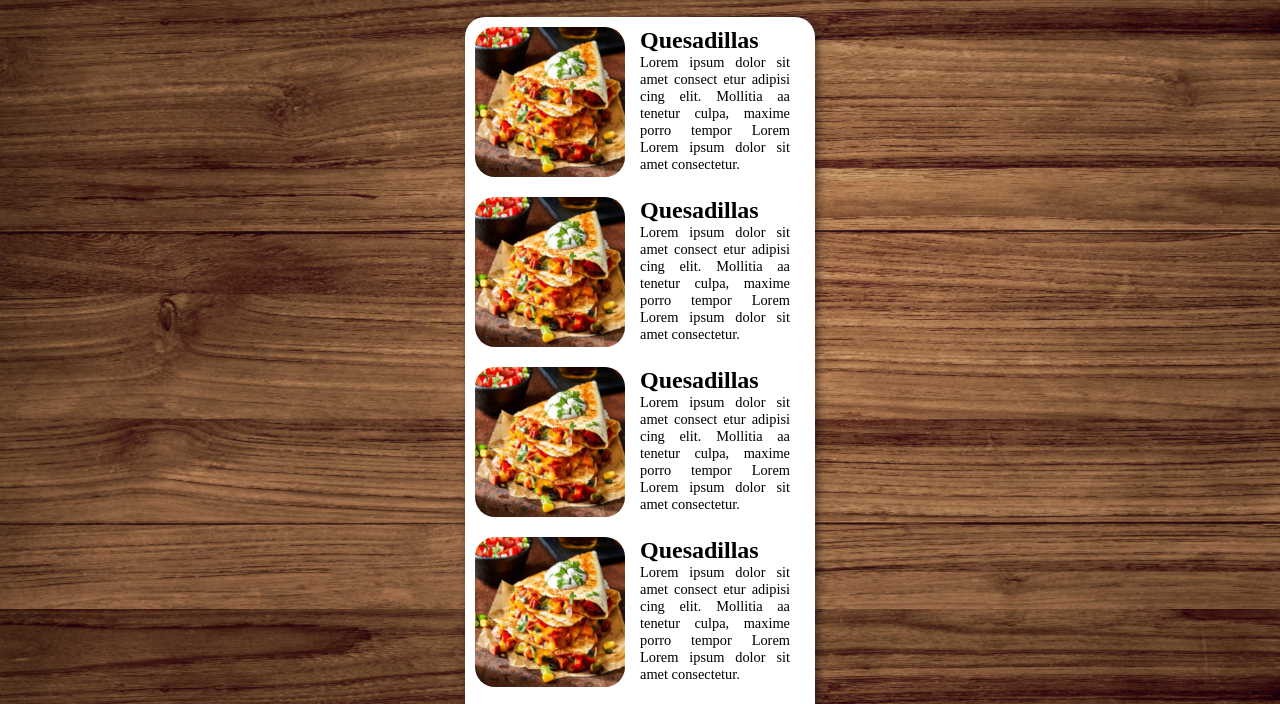
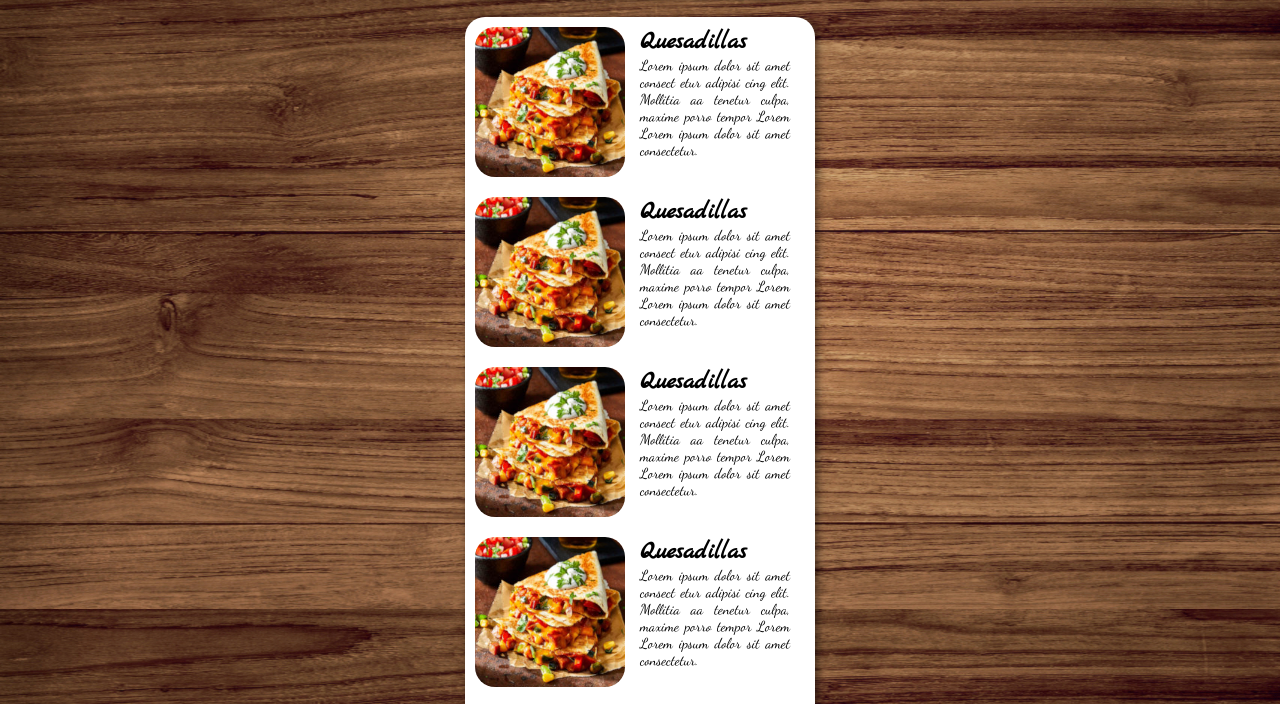
Before and after one commit to ZxvinixZ/projeto-menu, a plain HTML site: page entradas.html in a window 1280 px wide. Shown: the part 88-792 px from the top of the page. Drawn offline with Linux system fonts and the light colour scheme.

Commit message:
Update geral.css

```diff
--- a/estilos-entradas/geral.css
+++ b/estilos-entradas/geral.css
@@ -66,7 +66,11 @@ div.descri {
     top: 0px;
     left: 50%;
 }
+h2 {
+    font-family: 'Marck Script', cursive;
+}
 p {
     font-size: .9em;
+    font-family: 'Dancing Script', cursive;
     text-align: justify;
 }
```
